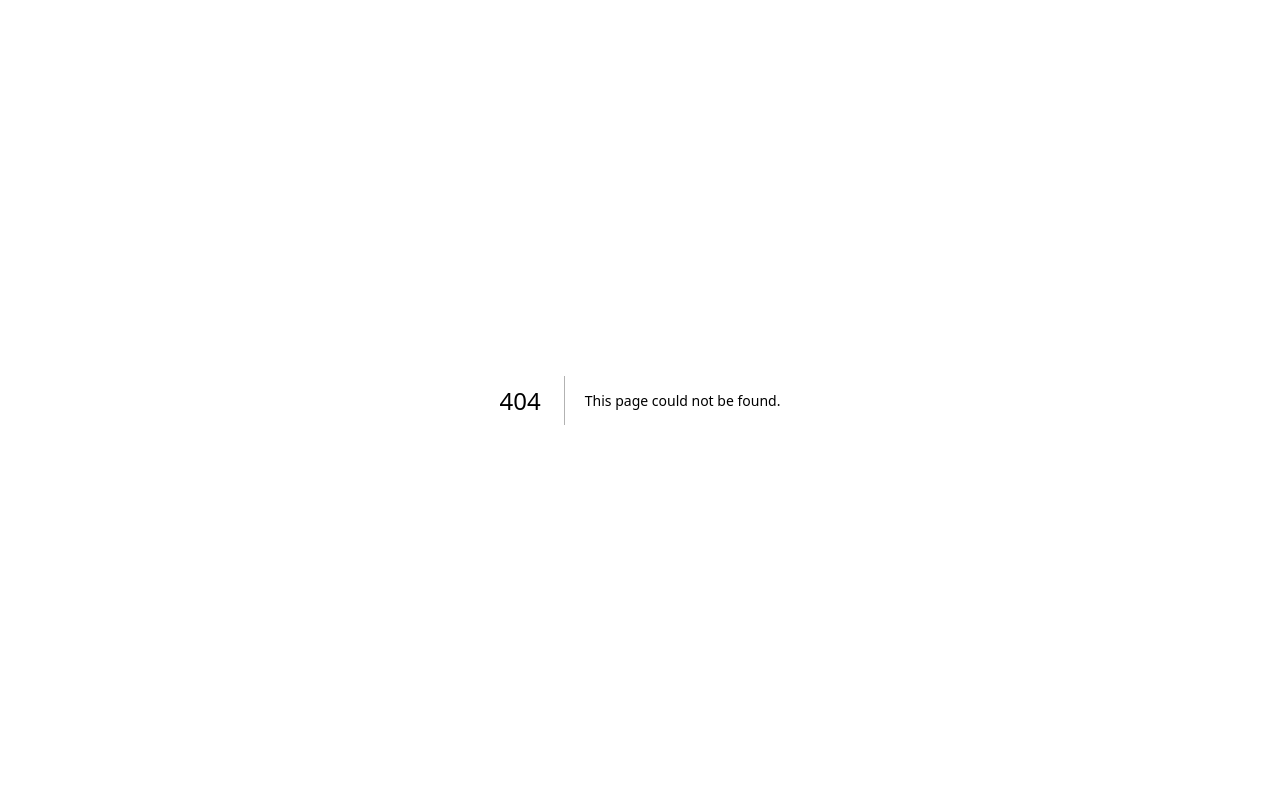
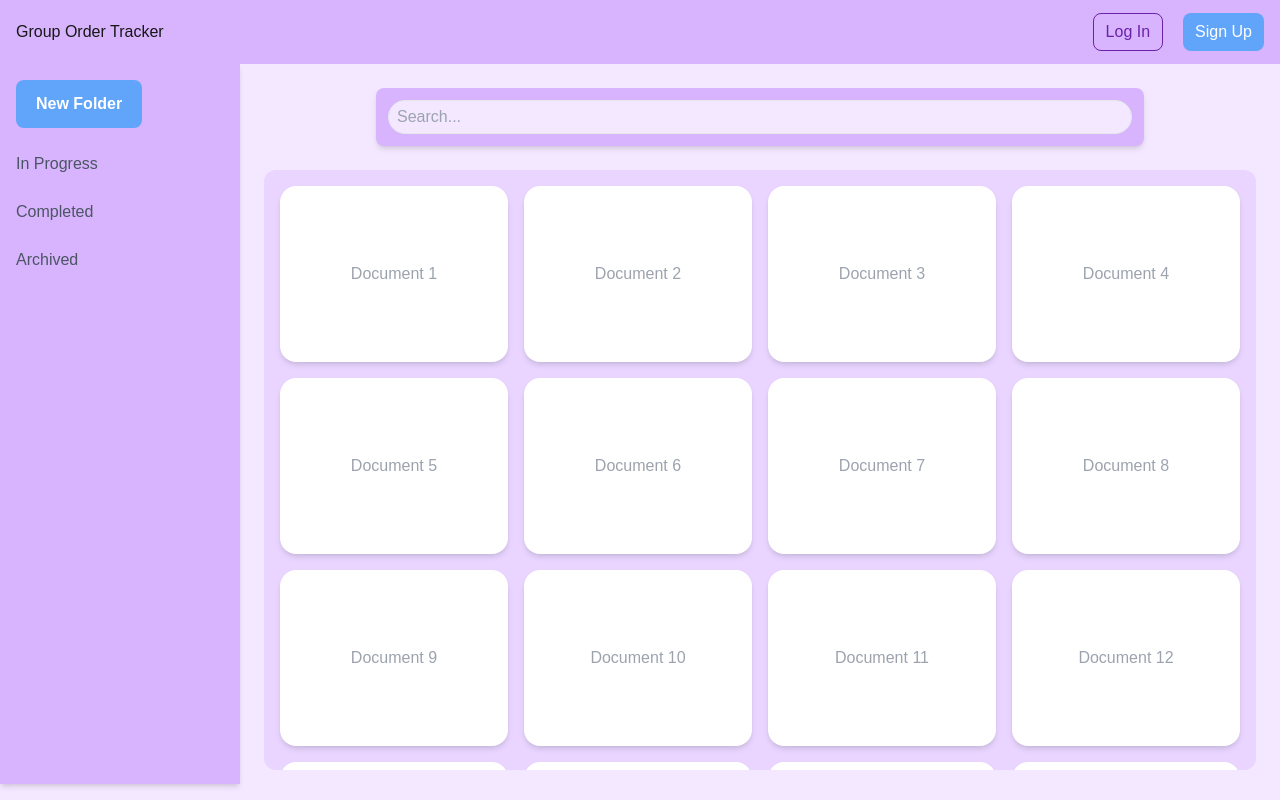
Before and after one commit to ruireise/group-order-tracker, a Next.js app: page /workspace in a window 1280 px wide. Before the commit this address had no page. Built offline with nearby package versions, Linux system fonts and the light colour scheme.

Commit message:
workspace code added
added the workspace page code

```diff
--- a/src/app/components/Footer.js
+++ b/src/app/components/Footer.js
@@ -1,28 +1,20 @@
+export default function Footer() {
+    return (
+        <footer className="bg-purple-300 w-full p-6 h-auto md:h-52">
+            <div className="grid grid-cols-1 md:grid-cols-2 items-center max-w-2xl mx-auto gap-x-16">
+            <div className="flex justify-center md:justify-start order-2 md:order-none">
+                    <div className="w-16 h-16 bg-gray-400 rounded-md mt-6">
+                        Logo
+                    </div>
+                </div>
 
-
-export default function Footer() {
-
-    return (
-        <footer className="bg-purple-300 flex justify-between items-center h-52">
-            <div className="flex items-center ml-16">
-                <span>
-                    Logo
-                </span>
-            </div>
-            <div className="flex flex-col justify-end space-y-2 mr-72">
-                <span>
-                    User Support
-                </span>
-                <span>
-                    About
-                </span>
-                <span>
-                    Terms of Services
-                </span>
-                <span>
-                    FAQ
-                </span>
+                <div className="flex flex-col items-center md:items-start space-y-1 order-1 md:order-none mt-6 md:ml-20">
+                    <span>User Support</span>
+                    <span>About</span>
+                    <span>Terms of Services</span>
+                    <span>FAQ</span>
+                </div>
             </div>
         </footer>
-    )
+    );
 }
--- a/src/app/layout.js
+++ b/src/app/layout.js
@@ -1,5 +1,7 @@
 import { Geist, Geist_Mono } from "next/font/google";
 import "./globals.css";
+import Navbar from "./components/Navbar";
+import Footer from "./components/Footer";
 
 const geistSans = Geist({
   variable: "--font-geist-sans",
@@ -22,6 +24,7 @@ export default function RootLayout({ children }) {
       <body
         className={`${geistSans.variable} ${geistMono.variable} antialiased`}
       >
+        <Navbar/>
         {children}
       </body>
     </html>
--- a/src/app/page.js
+++ b/src/app/page.js
@@ -1,6 +1,5 @@
 import Image from "next/image";
-import Navbar from "./components/Navbar";
-import Footer from "./components/Footer"
+import Footer from "./components/Footer";
 import Hero from "./components/Hero";
 import Features from "./components/Features";
 
@@ -8,7 +7,6 @@ import Features from "./components/Features";
 export default function Home() {
   return (
     <main>
-      <Navbar/>
       <Hero/>
       <Features/>
       <Footer/>
--- /dev/null
+++ b/src/app/workspace/page.js
@@ -0,0 +1,40 @@
+
+
+
+export default function Workspace() {
+    return (
+        <div className="w-full min-h-[92vh] bg-purple-100 flex mt-16">
+            {/* Sidebar */}
+            <aside className="w-60 bg-purple-300 p-4 shadow-md h-[90vh]">
+                <button className="px-5 py-3 text-white bg-blue-400 rounded-lg hover:bg-blue-600 transitiontext-xl font-semibold mb-6">New Folder</button>
+
+                <ul className="space-y-6 text-gray-600">
+                    <li>In Progress</li>
+                    <li>Completed</li>
+                    <li>Archived</li>
+                </ul>
+            </aside>
+
+            {/* Main Content Area */}
+            <main className="flex-1 p-6">
+                {/* Search Bar */}
+                <div className="flex items-center bg-purple-300 shadow-md p-3 rounded-lg max-w-3xl mx-auto mb-6">
+                    <input
+                        type="text"
+                        placeholder="Search..."
+                        className="w-full px-2 py-1 border rounded-full bg-purple-100 focus:outline-none"
+                    />
+                </div>
+
+                {/* Document Board (Placeholder Boxes) */}
+                <div className="grid grid-cols-4 gap-4 overflow-y-auto max-h-[75vh] bg-purple-200 p-4 rounded-xl">
+                    {Array.from({ length: 20 }).map((_, i) => (
+                        <div key={i} className="bg-white p-6 rounded-2xl shadow-md h-44 flex items-center justify-center">
+                            <span className="text-gray-400">Document {i + 1}</span>
+                        </div>
+                    ))}
+                </div>
+            </main>
+        </div>
+    );
+}
```
